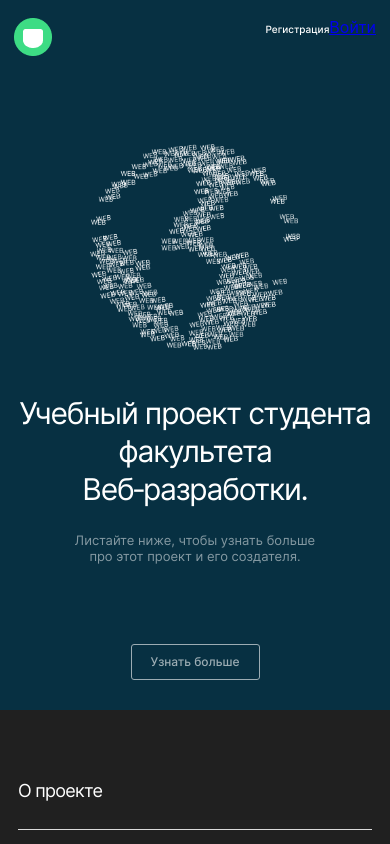
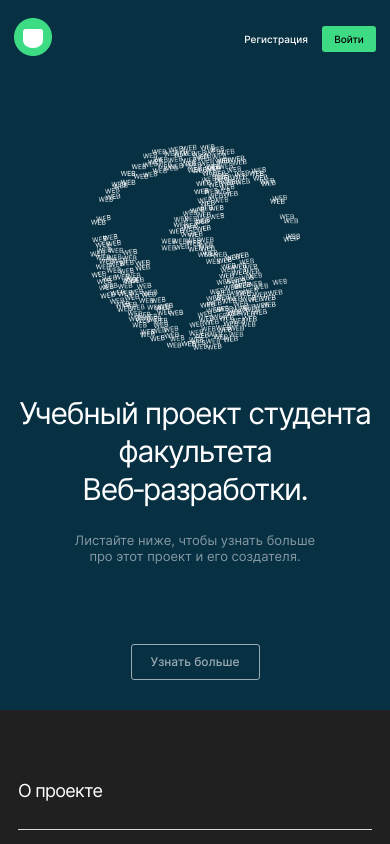
Before and after one commit to mnpestov/movies-explorer-frontend, a React (Create React App) app: page / in a window 390 px wide. Shown: the top 844 px of the page. Built offline with nearby package versions, Linux system fonts and the light colour scheme.

Commit message:
исправил ошибки верстки, БЭМ, убрал подчеркивание у ссылки аккаунта

```diff
--- a/src/components/Header/Header.css
+++ b/src/components/Header/Header.css
@@ -31,7 +31,7 @@
     text-decoration: none;
 }
 
-.heder__login-btn {
+.header__login-btn {
     width: 76px;
     height: 32px;
     flex-shrink: 0;
@@ -48,9 +48,9 @@
     text-decoration: none;
 }
 
-.heder__logo {}
+.header__logo {}
 
-.heder__login {
+.header__login {
     gap: 30px;
     display: flex;
     align-items: center;
@@ -67,16 +67,16 @@
         padding: 18px 14px;
     }
 
-    .heder__login-btn {
+    .header__login-btn {
         width: 54px;
         height: 26px;
     }
 
-    .heder__login {
+    .header__login {
         gap: 14px;
     }
 
-    .heder__login-btn {
+    .header__login-btn {
         color: #000;
         font-family: Inter, sans-serif;
         font-size: 10px;
```
Also changed, not shown: src/images/landing-logo.svg (added).
